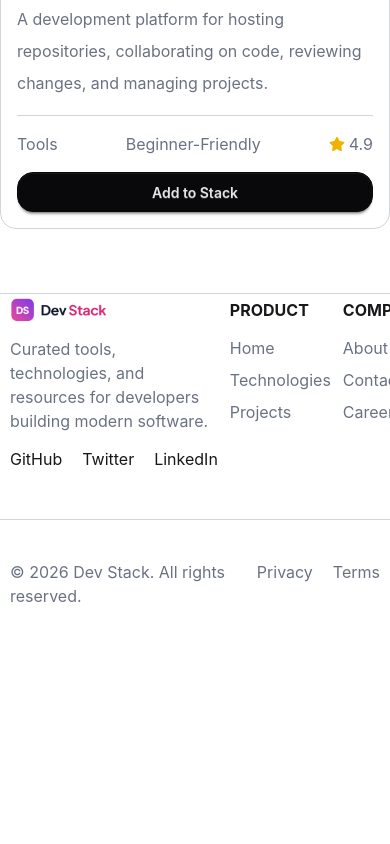
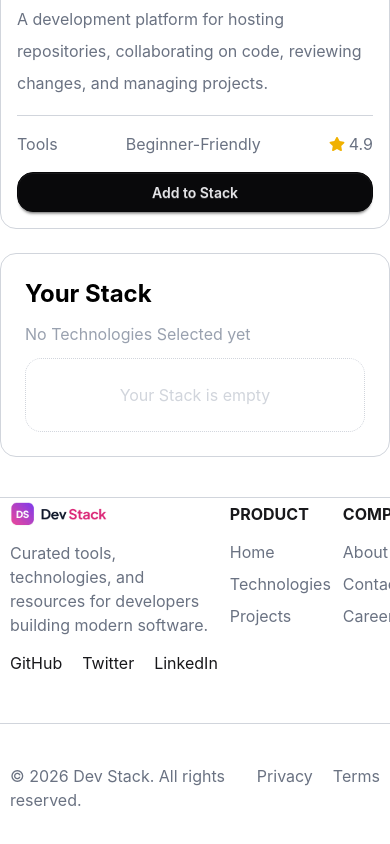
Before and after one commit to Fahim-Shahriar-251/B14-A05-DevStack, a React (Vite) app: page / in a window 390 px wide. Shown: the part 4608-5452 px from the top of the page. Before the commit the page ends 5256 px from the top, so only its background shows below. Built offline with nearby package versions, Linux system fonts and the light colour scheme.

Commit message:
Added YourStack and YourStackCard and merge overall code

```diff
--- a/package.json
+++ b/package.json
@@ -14,6 +14,7 @@
     "react": "^19.2.8",
     "react-dom": "^19.2.8",
     "react-icons": "^5.7.0",
+    "react-toastify": "^11.1.0",
     "tailwindcss": "^4.3.3"
   },
   "devDependencies": {
--- a/src/App.tsx
+++ b/src/App.tsx
@@ -4,6 +4,7 @@ import Navbar from "./components/Navbar";
 import Banner from "./components/Banner";
 import Footer from "./components/Footer";
 import Technologies from "./components/technologies/Technologies";
+import { ToastContainer } from "react-toastify";
 
 const fectchTechnologyData = async (): Promise<technologyType[]> => {
     const res = await fetch("./data.json");
@@ -22,6 +23,7 @@ function App() {
                 <Technologies technologyDataPromise={technologyDataPromise}></Technologies>
             </Suspense>
             <Footer></Footer>
+            <ToastContainer position="top-center" />
         </>
     )
 }
--- a/src/components/technologies/Technologies.tsx
+++ b/src/components/technologies/Technologies.tsx
@@ -1,6 +1,8 @@
-import { use } from 'react';
+import { use, useState } from 'react';
 import type { technologyType } from '../../type';
 import TechnologiesCard from './TechnologiesCard';
+import YourStack from './YourStack';
+import { toast } from 'react-toastify';
 
 export interface technologyProps {
     technologyDataPromise: Promise<technologyType[]>;
@@ -9,6 +11,12 @@ export interface technologyProps {
 const Technologies = ({ technologyDataPromise }: technologyProps) => {
 
     const technologies = use(technologyDataPromise);
+
+    const [addedStack, setAddedStack] = useState<technologyType[]>([]);
+    const handleAddedStack = (technology: technologyType): void => {
+        setAddedStack([...addedStack, technology]);
+        toast.success(`${technology.name} successfully added to your stack`);
+    }
 
     return (
         <div className='container mx-auto'>
@@ -22,12 +30,12 @@ const Technologies = ({ technologyDataPromise }: technologyProps) => {
 
             <div className='grid grid-cols-1 md:grid-cols-4 mt-15 gap-6'>
                 <div className='md:col-span-3'>
-                    <TechnologiesCard technologies={technologies}></TechnologiesCard>
+                    <TechnologiesCard technologies={technologies} addedStack={addedStack} handleAddedStack={handleAddedStack}></TechnologiesCard>
                 </div>
 
-                <div className='md:col-span-1 bg-amber-300'>
+                <div className='md:col-span-1'>
                     <div>
-
+                        <YourStack addedStack={addedStack} setAddedStack={setAddedStack}></YourStack>
                     </div>
                 </div>
             </div>
--- a/src/components/technologies/TechnologiesCard.tsx
+++ b/src/components/technologies/TechnologiesCard.tsx
@@ -2,17 +2,24 @@ import { FaStar } from 'react-icons/fa';
 import type { technologyType } from '../../type';
 
 export interface technologiesProps {
-    technologies: technologyType[]
+    technologies: technologyType[];
+    addedStack: technologyType[];
+    handleAddedStack: (technology: technologyType) => void;
 }
 
-const TechnologiesCard = ({ technologies }: technologiesProps) => {
+const TechnologiesCard = ({ technologies, addedStack, handleAddedStack }: technologiesProps) => {
 
     return (
         <div className='grid grid-cols-1 gap-4 md:grid-cols-2 lg:grid-cols-3'>
             {
                 technologies.map(technology => {
+
+                    const isAdded = addedStack.some(
+                        addedTechnology => addedTechnology.id === technology.id
+                    );
+
                     return (
-                        <div className='conainter mx-auto border border-gray-300 rounded-2xl p-4 space-y-5'>
+                        <div key={technology.id} className='conainter mx-auto border border-gray-300 rounded-2xl p-4 space-y-5'>
                             <div className='flex justify-between items-center'>
                                 <img className='h-9 w-auto' src={technology.icon} alt="" />
                                 <p className='bg-linear-to-r from-[#EC4899] to-[#8B5CF6] p-1.5 rounded-xl text-white'> {technology.badge} </p>
@@ -29,7 +36,11 @@ const TechnologiesCard = ({ technologies }: technologiesProps) => {
                                         {technology.rating}
                                     </p>
                                 </div>
-                                <button className="btn btn-neutral w-full rounded-2xl ">Add to Stack</button>
+                                <button onClick={() => handleAddedStack(technology)}
+                                    className="btn btn-neutral w-full rounded-2xl"
+                                    disabled={isAdded}>
+                                    Add to Stack
+                                </button>
                             </div>
                         </div>
                     )
--- a/src/components/technologies/YourStack.tsx
+++ b/src/components/technologies/YourStack.tsx
@@ -0,0 +1,52 @@
+import type { Dispatch, SetStateAction } from "react";
+import type { technologyType } from "../../type";
+import YourStackCard from "./YourStackCard";
+import { toast } from "react-toastify";
+
+export interface yourStackType {
+    addedStack: technologyType[];
+    setAddedStack: Dispatch<SetStateAction<technologyType[]>>;
+}
+
+const YourStack = ({ addedStack, setAddedStack }: yourStackType) => {
+
+    const handleRemove = ({ technology }: { technology: technologyType }): void => {
+        const restStack = addedStack.filter(filteredTechnology => {
+            return filteredTechnology.id !== technology.id;
+        });
+        setAddedStack(restStack);
+        toast.error(`${technology.name} successfully removed from your stack`);
+    }
+
+    const handleRemoveAll = () => {
+        setAddedStack([]);
+        toast.error("All technologies successfully removed from your stack");
+    }
+
+    return (
+        <div>
+            {
+                addedStack.length === 0 ? (
+                    <div className='border rounded-2xl text-gray-300 p-6 space-y-3'>
+                        <h2 className='font-bold text-black text-2xl'>Your Stack</h2>
+                        <p className='text-gray-400'>No Technologies Selected yet</p>
+                        <div className='border rounded-2xl border-dotted text-gray-300 p-6 flex justify-center'>
+                            <p>Your Stack is empty</p>
+                        </div>
+                    </div>
+                ) :
+                    <div className='flex flex-col border rounded-2xl text-gray-300 p-6 space-y-3'>
+                        <h2 className='font-bold text-black text-2xl'>Your Stack</h2>
+                        <p className='text-gray-400'> {addedStack.length} technologies selected</p>
+                        <YourStackCard addedStack={addedStack} handleRemove={handleRemove} ></YourStackCard>
+                        <button onClick={handleRemoveAll}
+                            className="border border-red-500 rounded-2xl font-bold text-red-500 p-3 cursor-pointer">
+                            Remove All
+                        </button>
+                    </div>
+            }
+        </div>
+    );
+};
+
+export default YourStack;
--- a/src/components/technologies/YourStackCard.tsx
+++ b/src/components/technologies/YourStackCard.tsx
@@ -0,0 +1,36 @@
+import type { technologyType } from "../../type";
+import { RxCross1 } from "react-icons/rx";
+
+export interface yourStackType {
+    addedStack: technologyType[];
+    handleRemove: ({ technology }: { technology: technologyType }) => void;
+}
+
+const YourStackCard = ({ addedStack, handleRemove }: yourStackType) => {
+
+    return (
+        <div className="flex flex-col gap-5">
+            {
+                addedStack.map(technology => {
+                    return (
+                        <div key={technology.id}
+                            className="flex gap-6 justify-around items-center border p-4 rounded-2xl">
+                            <div className="flex gap-5 items-center">
+                                <img className="h-9" src={technology.icon} alt="Icon" />
+                                <div>
+                                    <h2 className="text-black font-bold"> {technology.name} </h2>
+                                    <p className="text-gray-500"> {technology.category} </p>
+                                </div>
+                            </div>
+                            <span onClick={() => handleRemove({ technology })} className="text-3xl text-red-500 cursor-pointer">
+                                <RxCross1 />
+                            </span>
+                        </div>
+                    )
+                })
+            }
+        </div>
+    );
+};
+
+export default YourStackCard;
```
Also changed, not shown: 1 other file (tests, documents, lock files or other folders).
